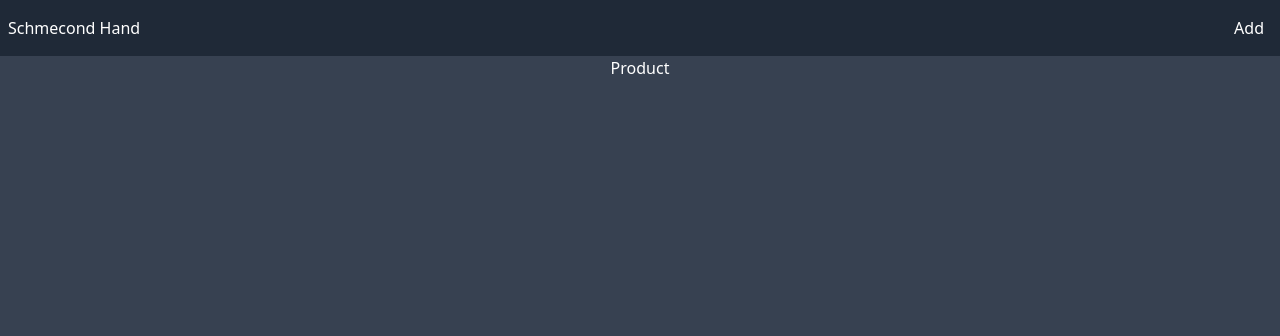
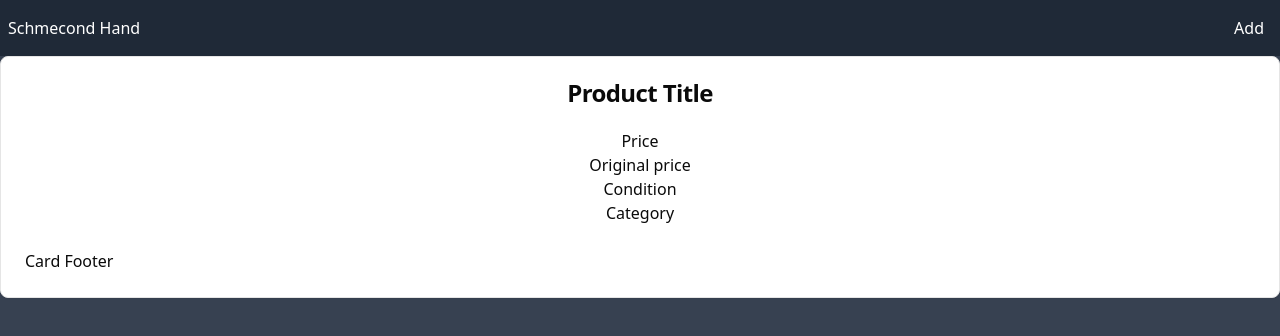
Before and after one commit to lukas-laas/next-second-hand, a Next.js app: page /1 in a window 1280 px wide. Shown: the top 336 px of the page. Built offline with nearby package versions, Linux system fonts and the light colour scheme.

Commit message:
product/id skeleton
Co-authored-by: Lukas Laas <lukas.s.laas@gmail.com>
Co-authored-by: Hano2001 <Haraldnorlin93@gmail.com>

```diff
--- a/src/app/[id]/page.tsx
+++ b/src/app/[id]/page.tsx
@@ -1,3 +1,28 @@
+import {
+  Card,
+  CardContent,
+  CardDescription,
+  CardFooter,
+  CardHeader,
+  CardTitle,
+} from "@/components/ui/card";
+
 export default function ProductDetailPage() {
-  return <h1>Product</h1>;
+  return (
+    <Card>
+      <CardHeader>
+        <CardTitle>Product Title</CardTitle>
+        {/* <CardDescription>Card Description</CardDescription> */}
+      </CardHeader>
+      <CardContent>
+        <p>Price</p>
+        <p>Original price</p>
+        <p>Condition</p>
+        <p>Category</p>
+      </CardContent>
+      <CardFooter>
+        <p>Card Footer</p>
+      </CardFooter>
+    </Card>
+  );
 }
--- /dev/null
+++ b/src/components/ui/card.tsx
@@ -0,0 +1,79 @@
+import * as React from "react"
+
+import { cn } from "@/lib/utils"
+
+const Card = React.forwardRef<
+  HTMLDivElement,
+  React.HTMLAttributes<HTMLDivElement>
+>(({ className, ...props }, ref) => (
+  <div
+    ref={ref}
+    className={cn(
+      "rounded-lg border bg-card text-card-foreground shadow-sm",
+      className
+    )}
+    {...props}
+  />
+))
+Card.displayName = "Card"
+
+const CardHeader = React.forwardRef<
+  HTMLDivElement,
+  React.HTMLAttributes<HTMLDivElement>
+>(({ className, ...props }, ref) => (
+  <div
+    ref={ref}
+    className={cn("flex flex-col space-y-1.5 p-6", className)}
+    {...props}
+  />
+))
+CardHeader.displayName = "CardHeader"
+
+const CardTitle = React.forwardRef<
+  HTMLParagraphElement,
+  React.HTMLAttributes<HTMLHeadingElement>
+>(({ className, ...props }, ref) => (
+  <h3
+    ref={ref}
+    className={cn(
+      "text-2xl font-semibold leading-none tracking-tight",
+      className
+    )}
+    {...props}
+  />
+))
+CardTitle.displayName = "CardTitle"
+
+const CardDescription = React.forwardRef<
+  HTMLParagraphElement,
+  React.HTMLAttributes<HTMLParagraphElement>
+>(({ className, ...props }, ref) => (
+  <p
+    ref={ref}
+    className={cn("text-sm text-muted-foreground", className)}
+    {...props}
+  />
+))
+CardDescription.displayName = "CardDescription"
+
+const CardContent = React.forwardRef<
+  HTMLDivElement,
+  React.HTMLAttributes<HTMLDivElement>
+>(({ className, ...props }, ref) => (
+  <div ref={ref} className={cn("p-6 pt-0", className)} {...props} />
+))
+CardContent.displayName = "CardContent"
+
+const CardFooter = React.forwardRef<
+  HTMLDivElement,
+  React.HTMLAttributes<HTMLDivElement>
+>(({ className, ...props }, ref) => (
+  <div
+    ref={ref}
+    className={cn("flex items-center p-6 pt-0", className)}
+    {...props}
+  />
+))
+CardFooter.displayName = "CardFooter"
+
+export { Card, CardHeader, CardFooter, CardTitle, CardDescription, CardContent }
```
